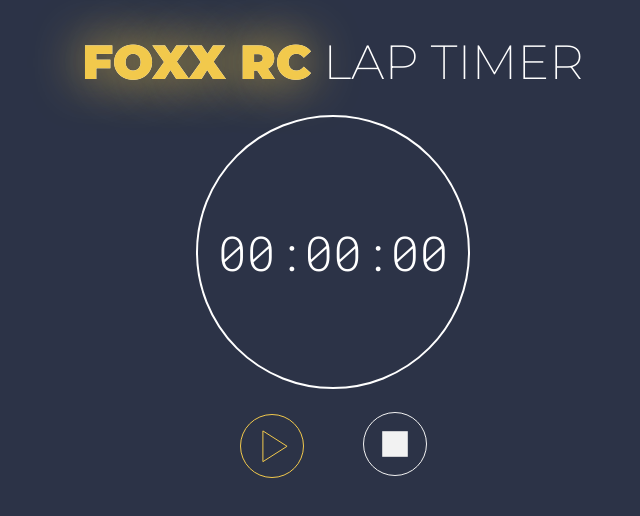
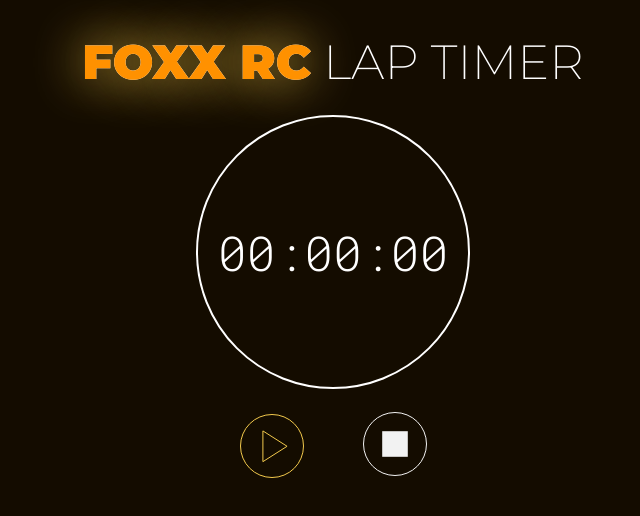
Before and after one commit to TheGreatFoxxy/FOXX-RC-Lap-Timer, a plain HTML site: page index.html in a window 1280 px wide. Shown: the whole page, without its empty margins (307-947 px from the left). Drawn offline with Linux system fonts and the light colour scheme.

Commit message:
update styl

```diff
--- a/style.css
+++ b/style.css
@@ -1,5 +1,5 @@
 body {
-  background-color: #2c3347;
+  background-color: #140c00;
   color: #ffffff;
 }
 
@@ -42,7 +42,7 @@ h1 {
 .gold {
   font-weight: 900;
 
-  color: #f2c94c;
+  color: #ff9100;
   text-shadow: 0 0 0px #fff, 0 0 50px #f2c94c;
 }
 
```
